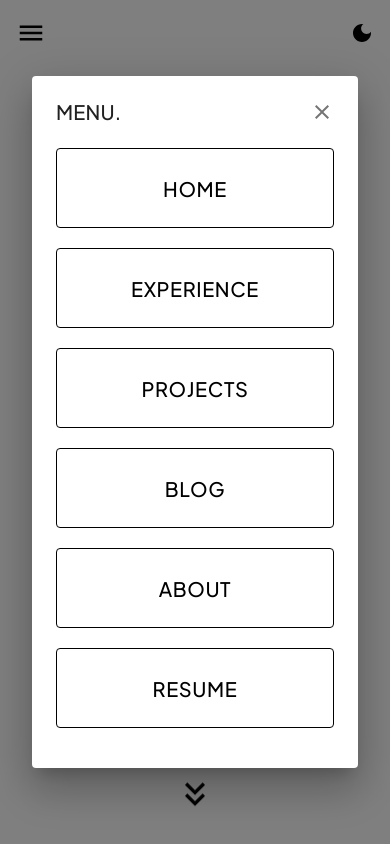
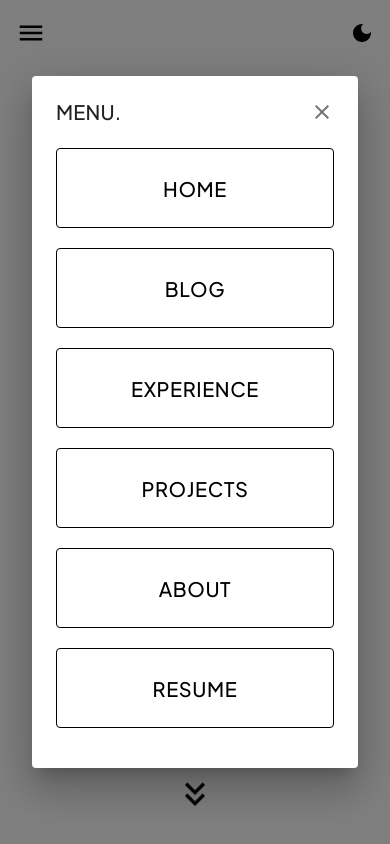
Before and after one commit to s7560m/PERSONALWEBSITEv2, a React (Create React App) app: page / in a window 390 px wide. Both pictures are taken after a click on the button 31 px from the left and 33 px from the top of the page. Shown: the top 844 px of the page. Built offline with nearby package versions, Linux system fonts and the light colour scheme.

Commit message:
quick order change

```diff
--- a/src/components/NavigationMobile.tsx
+++ b/src/components/NavigationMobile.tsx
@@ -25,7 +25,6 @@ function NavigationMobile({navBtnEventListener}: AppProps) {
         // dispatch callback to allow app to scroll to component
         navBtnEventListener(section);
         setShowDialog(false);
-        // setTimeout(() => setShowDialog(false), 100);
     }
 
     const {scrollY} = useScroll();
@@ -56,9 +55,9 @@ function NavigationMobile({navBtnEventListener}: AppProps) {
                 </DialogTitle>
                 <DialogContent>
                     <Button color={"secondary"} variant="outlined" onClick={() => scroll("home")} sx={buttonStyling}>Home</Button>
+                    <Button color={"secondary"} variant="outlined" onClick={() => navigate("/blog")} sx={buttonStyling}>Blog</Button>
                     <Button color={"secondary"} variant="outlined" onClick={() => scroll("experience")} sx={buttonStyling}>Experience</Button>
                     <Button color={"secondary"} variant="outlined" onClick={() => scroll("projects")} sx={buttonStyling}>Projects</Button>
-                    <Button color={"secondary"} variant="outlined" onClick={() => navigate("/blog")} sx={buttonStyling}>Blog</Button>
                     <Button color={"secondary"} variant="outlined" onClick={() => scroll("about")} sx={buttonStyling}>About</Button>
                     <Button color={"secondary"} variant="outlined" onClick={() => window.open(resumeLink)} sx={buttonStyling}>Resume</Button>
                 </DialogContent>
```
